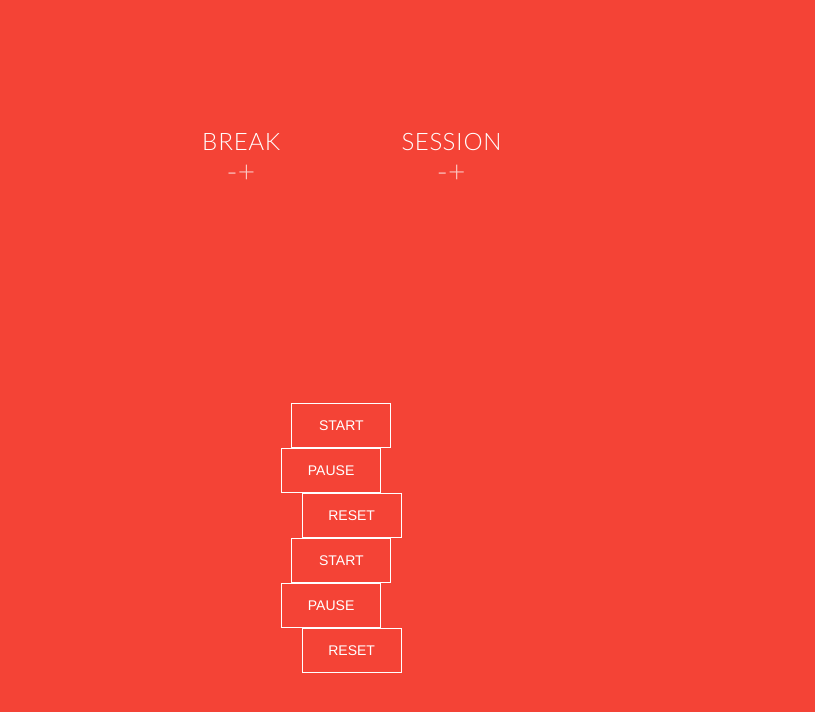
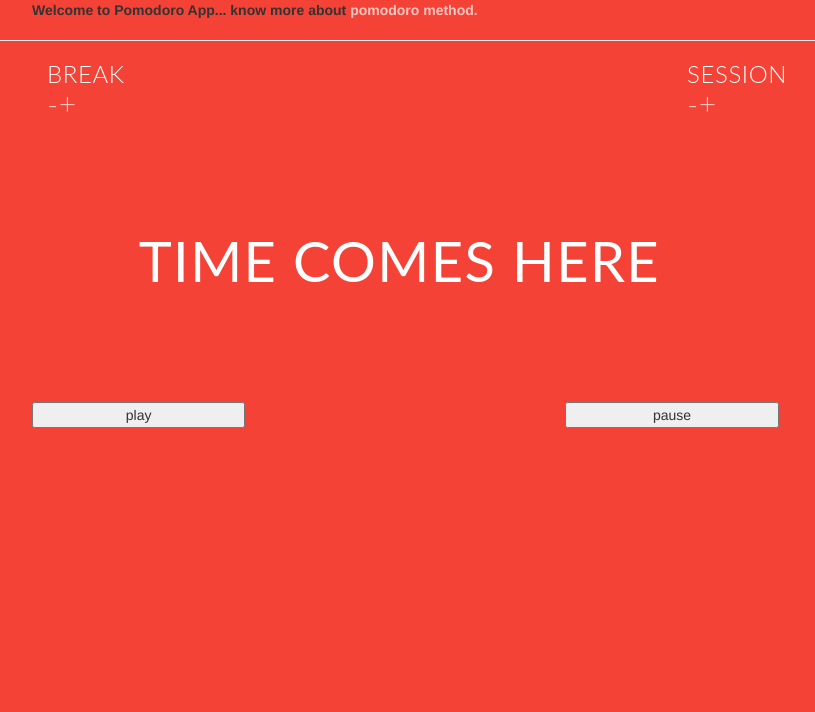
Before and after one commit to Suryanarayanamurthy/pomodoro, a plain HTML site: page index.html in a window 1280 px wide. Shown: the whole page, without its empty margins (288-1103 px from the left). Drawn offline with nearby package versions, Linux system fonts and the light colour scheme; files that its build step writes are made by us from their sources.

Commit message:
finialized the ui for pomodoro

```diff
--- a/css/pomodoro.css
+++ b/css/pomodoro.css
@@ -1,4 +1,4 @@
-@import url('http://fonts.googleapis.com/css?family=Lato:300,400');
+
 
 body {
     background: #F44336;
--- a/index.html
+++ b/index.html
@@ -1,5 +1,5 @@
 <!doctype html>
-<html lang="en">
+<html lang="en" ng-app="pomoapp">
 <head>
 <link rel="stylesheet" type="text/css" href="pomodoro.css">
 <!-- Latest compiled and minified CSS -->
@@ -10,30 +10,30 @@
 
 </head>
 <body>
-<div class='wrapper'>
-  <div class='align-wrap'>
-    <div class='align'>
-      <div class='group'>
-        <div class='left'>
-          <h3 class='break'>break</h3>
+<div class="container-fluid">
+    <div class="row"></strong>
+        <strong class="col-md-offset-3">Welcome to Pomodoro App... know more about <a href="https://en.wikipedia.org/wiki/Pomodoro_Technique" target="_blank">pomodoro method. </a> </strong>
+        <hr>
+    </div>
+  <div class="row">
+    </div>
+    <div class="row">
+        <div class="col-md-3 col-md-offset-3">
+          <h3 class="break">break</h3>
           <h2><a id='breakMinus' href="#">-</a><span id='breakMinutes'></span><a id='breakPlus' href="#">+</a></h2>
         </div>
-        <div class='right'>
-          <h3 class='session'>session</h3>
+        <div class="col-md-3 col-md-offset-3">
+          <h3 class="session">session</h3>
           <h2><a id='sessionMinus' href="#">-</a><span id='sessionMinutes'></span><a id='sessionPlus' href="#">+</a></h2>
         </div>
-      </div>
-      <div class='clock'>
-        <h1 class='timer' id='timer'></h1>
-        <button class='button' id='start'>start</button>
-        <button class='button left' id='pause'>pause</button>
-        <button class='button right' id='reset'>reset</button>
-        <button class='button' id='startBreak'>start</button>
-        <button class='button left' id='pauseBreak'>pause</button>
-        <button class='button right' id='resetBreak'>reset</button>
-      </div>
     </div>
-  </div>
+    <div class="row">
+        <h1 class="timer col-md-offset-4" id='timer'>time comes here</h1>
+    </div>
+    <div class="row">
+        <button class="col-md-2 col-md-offset-3">play</button>
+        <button class="col-md-2 col-md-offset-3">pause</button>
+    </div>
 </div>
 </body>
 </html>
```
